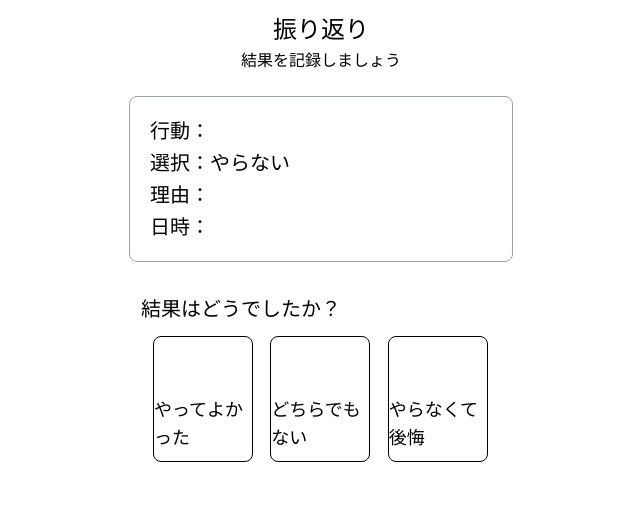
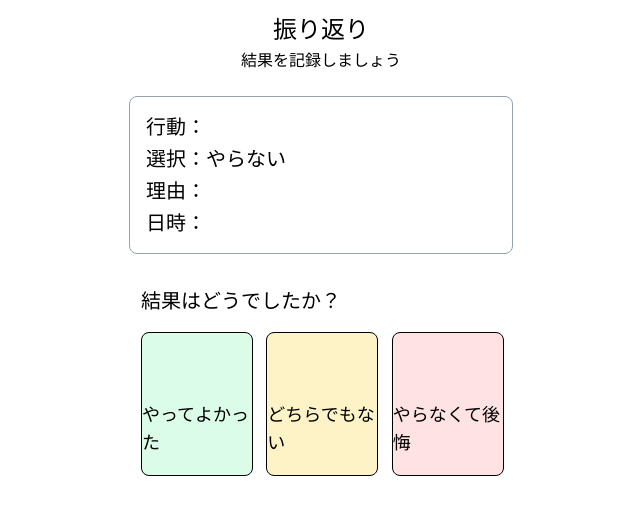
Before and after one commit to risa-h1108/Miru, a React (Vite) app: page /reflection in a window 1280 px wide. Shown: the top 514 px of the page, without its empty margins (319-959 px from the left). Built offline with nearby package versions, Linux system fonts and the light colour scheme; some icons are missing.

Commit message:
fix:3ボタンの色を反映されるように修正、後悔ボタンの文字とアイコンのズレを修正、3ボタンのCSSを調整

```diff
--- a/src/pages/Reflection.tsx
+++ b/src/pages/Reflection.tsx
@@ -6,14 +6,14 @@ import { useState } from "react";
 
 //記録内容ボックスのCSS
 const recordBase =
-  "w-full max-w-sm mx-auto border border-gray-400 rounded-lg mt-6 p-5 text-xl space-y-1";
+  "w-full max-w-sm mx-auto border border-gray-400 rounded-lg mt-6 p-4 text-xl space-y-1";
 
 //画面上の3ボタンの位置調整CSS
-const gridBase = "max-w-sm mx-auto grid grid-cols-3 gap-4 px-6 mb-4 mt-3 ";
+const gridBase = "max-w-sm mx-auto grid grid-cols-3 gap-4 px-3 mb-4 mt-4 ";
 
-//共通のCSS（カードの形やサイズ、カード内の位置）
-const cardBase =
-  "border rounded-lg w-25 h-31.5 flex flex-col items-center justify-center text-lg";
+//共通のCSS（カード型ボタンの形やサイズ、カード型ボタン内の配置）
+const buttonCardsBase =
+  "border rounded-lg w-28 h-36 flex flex-col items-center justify-center text-lg";
 
 //結果の「良かった/普通/後悔」の3択ボタンのデータ一覧
 const resultList: ResultButton[] = [
@@ -59,9 +59,8 @@ export default function Reflection() {
   //選択中の結果ボタンがボタンのid("good"など)と一致している場合、それぞれの選択色(bgSelected指定色)を表示する。
   //一致していない場合、未選択時の通常色(bgBase指定色)を表示する。
   //itemにはresultListがmap処理した1つ分のデータが渡される。
-  const getResultBg = (item: ResultButton) => {
+  const getResultBg = (item: ResultButton) =>
     selectedResult === item.id ? item.bgSelected : item.bgBase;
-  };
 
   return (
     <div>
@@ -97,7 +96,7 @@ export default function Reflection() {
             <div
               key={item.id}
               onClick={() => setSelectedResult(item.id)}
-              className={`${cardBase} ${getResultBg(item)}`}
+              className={`${buttonCardsBase} ${getResultBg(item)}`}
             >
               {/* アイコンの表示 */}
               <Icon icon={item.icon} width={50} height={50} />
```
